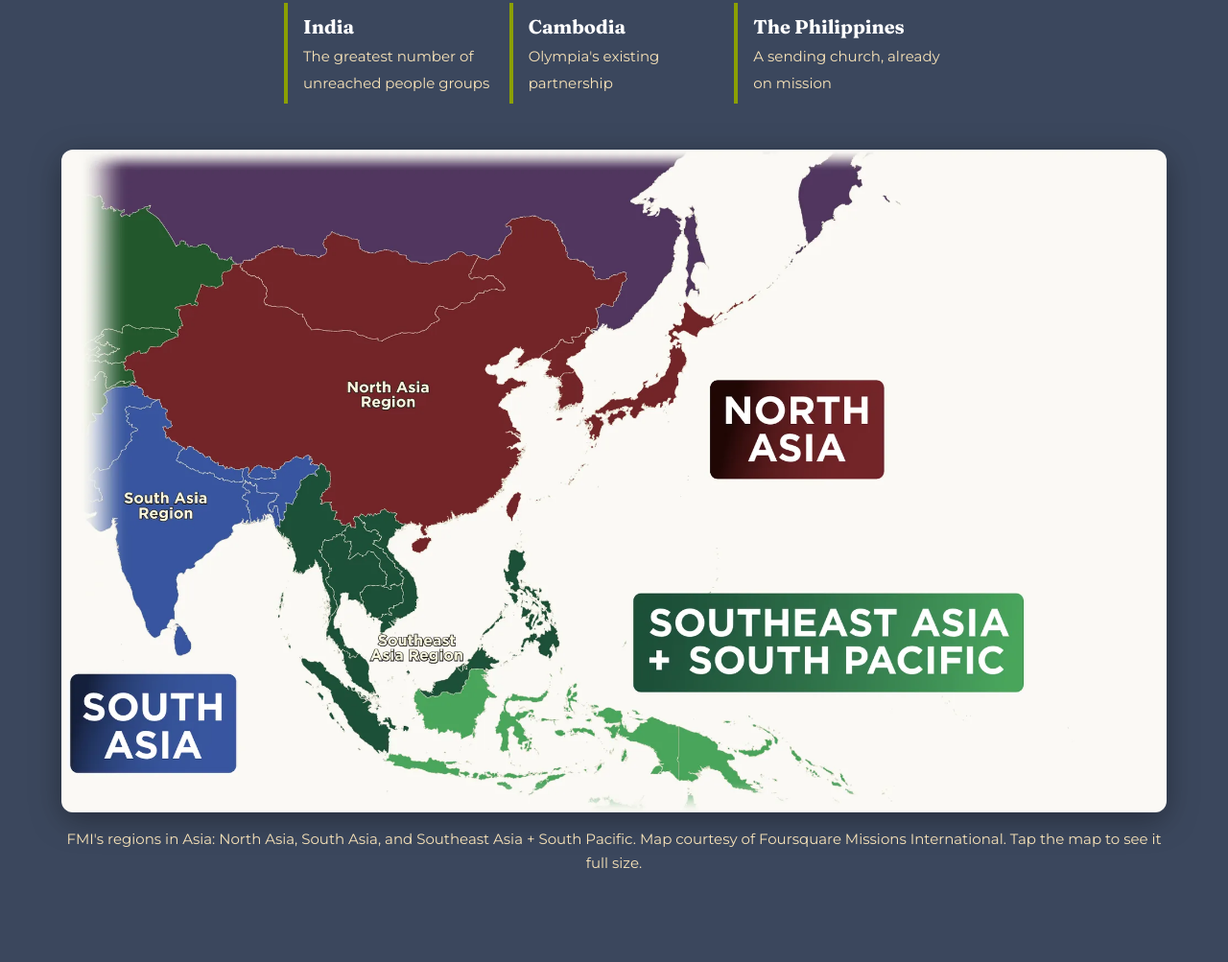
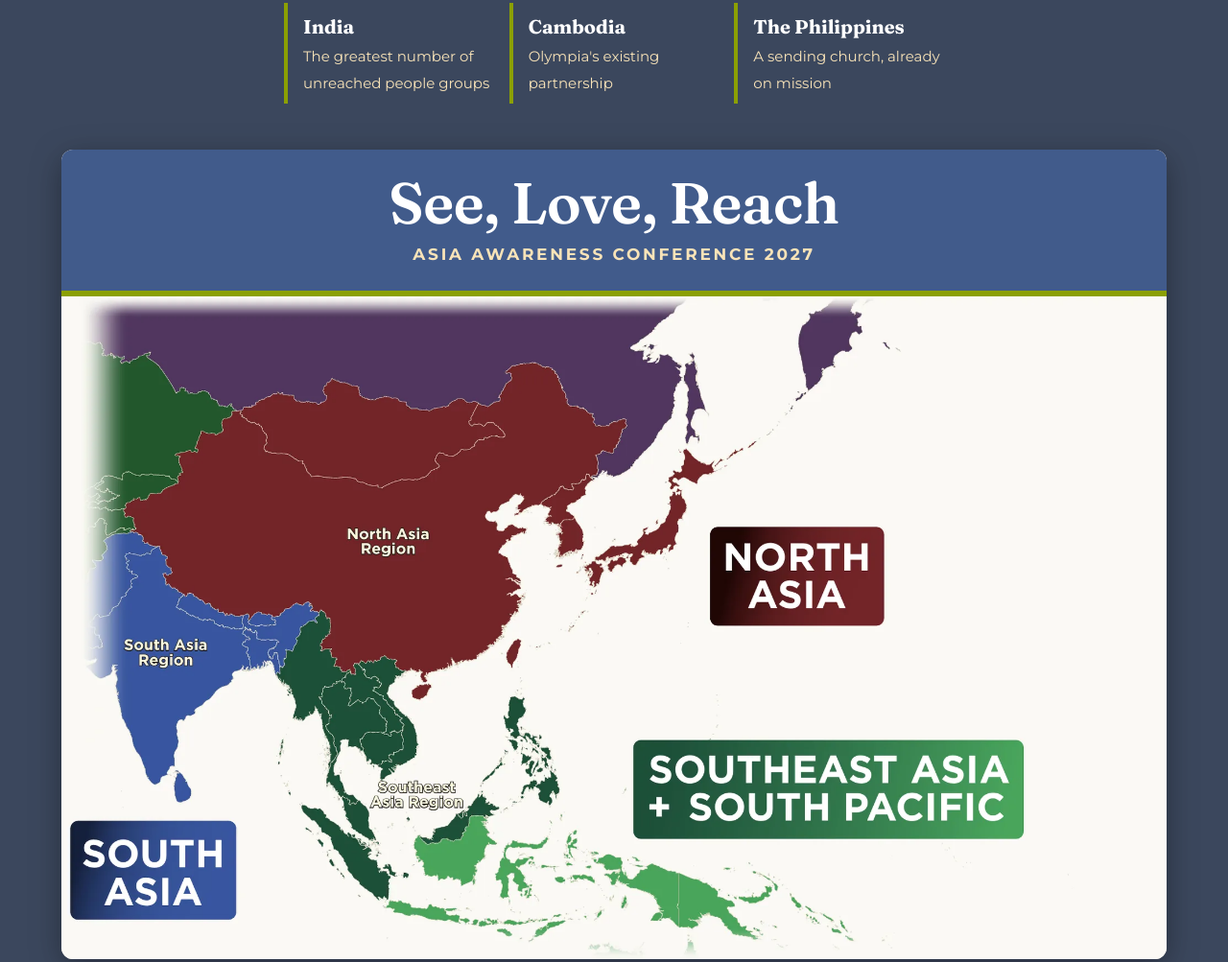
Before and after one commit to jcobler77/asiaawareness, a plain HTML site: page index.html in a window 1280 px wide. Shown: the part 1547-2550 px from the top of the page at 96% size. Drawn offline with Linux system fonts and the light colour scheme.

Commit message:
Add "See, Love, Reach" title band to the Asia map and a matching share image
The Why Asia map card now has an FMI navy title band ("See, Love, Reach" /
"Asia Awareness Conference 2027") as live text. Tapping the map opens the
title + map as one downloadable image, and the social share image is
regenerated in FMI navy with the tagline, dates and the Asia map.

Co-Authored-By: Claude Opus 5.5 <noreply@anthropic.com>
Claude-Session: https://claude.ai/code/session_01EzBjrMqrEAji9AWHZvxqX2

```diff
--- a/index.html
+++ b/index.html
@@ -29,14 +29,14 @@
 <meta property="og:image" content="https://jcobler77.github.io/asiaawareness/assets/og-image.png">
 <meta property="og:image:width" content="1200">
 <meta property="og:image:height" content="630">
-<meta property="og:image:alt" content="Asia Awareness Conference 2027: Together on Mission">
+<meta property="og:image:alt" content="See, Love, Reach: Asia Awareness Conference 2027, April 5–7, 2027, Olympia, WA, with FMI's map of its Asia regions">
 
 <!-- Twitter / X -->
 <meta name="twitter:card" content="summary_large_image">
 <meta name="twitter:title" content="Asia Awareness Conference 2027 · Together on Mission">
 <meta name="twitter:description" content="April 5–7, 2027 · Living Water Foursquare, Olympia WA · with FMI Asia.">
 <meta name="twitter:image" content="https://jcobler77.github.io/asiaawareness/assets/og-image.png">
-<meta name="twitter:image:alt" content="Asia Awareness Conference 2027: Together on Mission">
+<meta name="twitter:image:alt" content="See, Love, Reach: Asia Awareness Conference 2027, April 5–7, 2027, Olympia, WA, with FMI's map of its Asia regions">
 
 <!-- Critical CSS: just enough to paint the header and hero before styles.css arrives.
      Color values mirror the [critical] tokens in styles.css :root. Keep them in sync. -->
@@ -193,7 +193,13 @@ img,svg{max-width:100%;height:auto;display:block}
     </div>
     <div class="container">
       <figure class="region-map">
-        <a class="region-map__link" href="assets/photos/fmi-asia-map-2000.png">
+        <div class="region-map__card">
+          <!-- Title band (FMI style: navy block, serif headline, spaced caps) -->
+          <div class="region-map__title">
+            <p class="region-map__tagline">See, Love, Reach<span class="visually-hidden">:</span></p>
+            <p class="region-map__name">Asia Awareness Conference 2027</p>
+          </div>
+          <a class="region-map__link" href="assets/photos/see-love-reach-asia-map.jpg">
             <picture>
               <source type="image/webp" srcset="assets/photos/fmi-asia-map-1000.webp 1000w, assets/photos/fmi-asia-map-2000.webp 2000w" sizes="(min-width: 1200px) 1152px, calc(100vw - 2rem)">
               <img src="assets/photos/fmi-asia-map-2000.png" srcset="assets/photos/fmi-asia-map-1000.png 1000w, assets/photos/fmi-asia-map-2000.png 2000w" sizes="(min-width: 1200px) 1152px, calc(100vw - 2rem)" width="2000" height="1200" loading="lazy" decoding="async"
@@ -201,6 +207,7 @@ img,svg{max-width:100%;height:auto;display:block}
             </picture>
             <span class="visually-hidden"> (open the full-size map)</span>
           </a>
+        </div>
         <figcaption>FMI's regions in Asia: North Asia, South Asia, and Southeast Asia + South Pacific. Map courtesy of Foursquare Missions International. Tap the map to see it full size.</figcaption>
       </figure>
     </div>
--- a/styles.css
+++ b/styles.css
@@ -419,7 +419,23 @@ html:not(.js) .hero__controls { display: none; }
 
 /* --- Region map (Why Asia) -------------------------------------------- */
 .region-map { margin: var(--space-xl) 0 0; }
-.region-map__link { display: block; border-radius: var(--radius-md); overflow: hidden; box-shadow: 0 8px 32px rgba(0, 0, 0, 0.35); }
+.region-map__card { border-radius: var(--radius-md); overflow: hidden; box-shadow: 0 8px 32px rgba(0, 0, 0, 0.35); background: var(--fmi-cream); }
+.region-map__title {
+  background: var(--fmi-navy); color: var(--fmi-white); text-align: center;
+  padding: var(--space-md) var(--space-md) var(--space-md);
+  border-bottom: 6px solid var(--fmi-green);  /* FMI green rule, decorative */
+}
+.region-map__tagline {
+  margin: 0; font-family: var(--font-display); font-weight: var(--fw-semibold);
+  font-size: clamp(2rem, 1.3rem + 3.2vw, 3.75rem); line-height: 1.05; letter-spacing: var(--tracking-display);
+  color: var(--fmi-white);                     /* 6.8:1 on navy */
+}
+.region-map__name {
+  margin: var(--space-2xs) 0 0; font-family: var(--font-sans); font-weight: var(--fw-bold);
+  font-size: clamp(0.8125rem, 0.7rem + 0.5vw, 1.0625rem); text-transform: uppercase; letter-spacing: 0.16em;
+  color: var(--fmi-gold-light);                /* 5.4:1 on navy */
+}
+.region-map__link { display: block; overflow: hidden; }
 .region-map__link img { width: 100%; height: auto; transition: transform 300ms ease; }
 .region-map__link:hover img { transform: scale(1.015); }
 .region-map figcaption { margin-top: var(--space-sm); font-size: var(--fs-sm); color: var(--color-text-muted); text-align: center; }
@@ -564,3 +580,4 @@ html:not(.js) .hero__controls { display: none; }
   .faq details { display: block; }
 }
 [tabindex="-1"]:focus:not(:focus-visible) { outline: none; }
+.region-map__link:focus-visible { outline-offset: -5px; }
```
Also changed, not shown: assets/og-image.png, assets/photos/see-love-reach-asia-map.jpg (added), 1 other file. Lines whose indentation alone changed are shown as unchanged.
